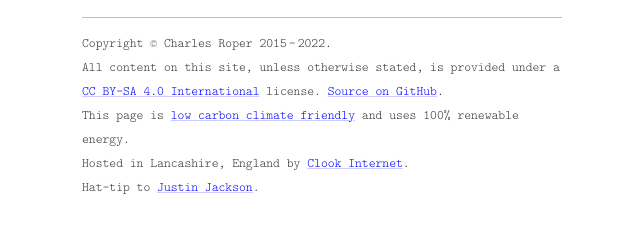
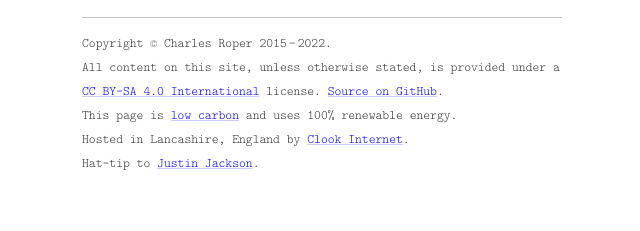
Before and after one commit to charlesroper/charlesroper.com, a plain HTML site: page index.html in a window 1280 px wide. Shown: the part 1598-1829 px from the top of the page, without its empty margins (318-958 px from the left). After the commit the page ends 1805 px from the top, so only its background shows below. Drawn offline with Linux system fonts and the light colour scheme.

Commit message:
Footer tweaks

```diff
--- a/index.html
+++ b/index.html
@@ -163,7 +163,7 @@
       <a href="https://github.com/charlesroper/charlesroper.com" target="_blank">Source
         on GitHub</a>.
     </p>
-    <p>This page is <a href="https://www.websitecarbon.com/website/charlesroper-com/" target="_blank">low carbon climate friendly</a> and uses 100% renewable energy.</p>
+    <p>This page is <a href="https://www.websitecarbon.com/website/charlesroper-com/" target="_blank">low carbon</a> and uses 100% renewable energy.</p>
     <p>
       Hosted in Lancashire, England by <a href="https://www.clook.net/" target="_blank">Clook Internet</a>.
     </p>
```
